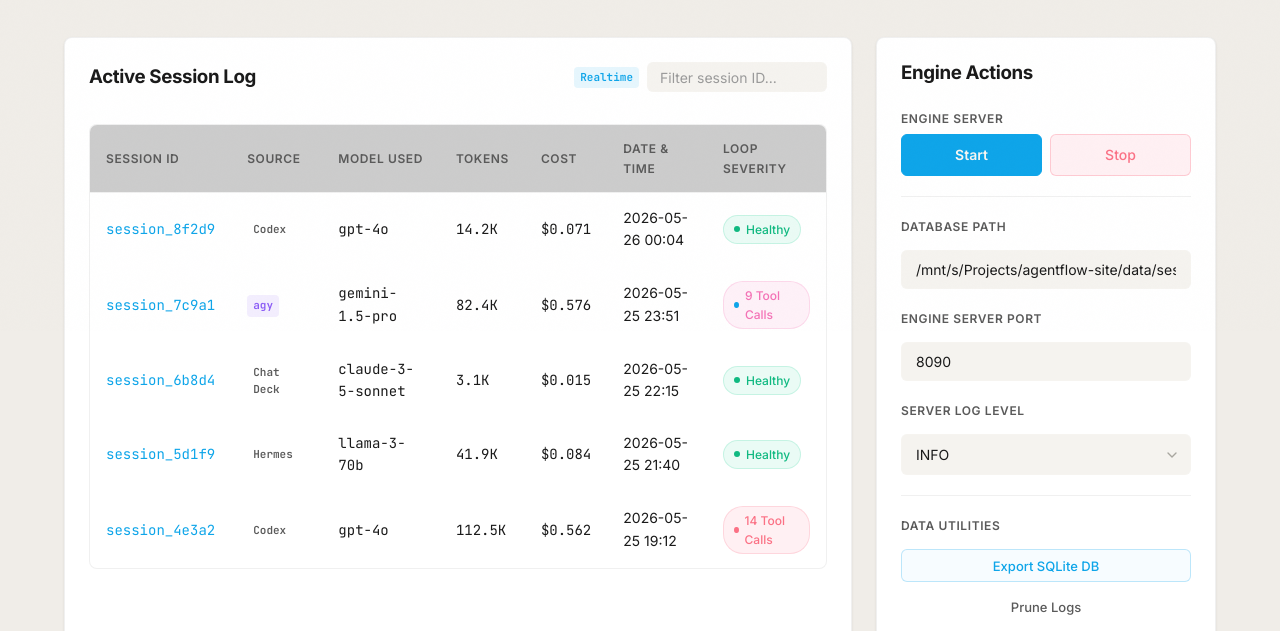
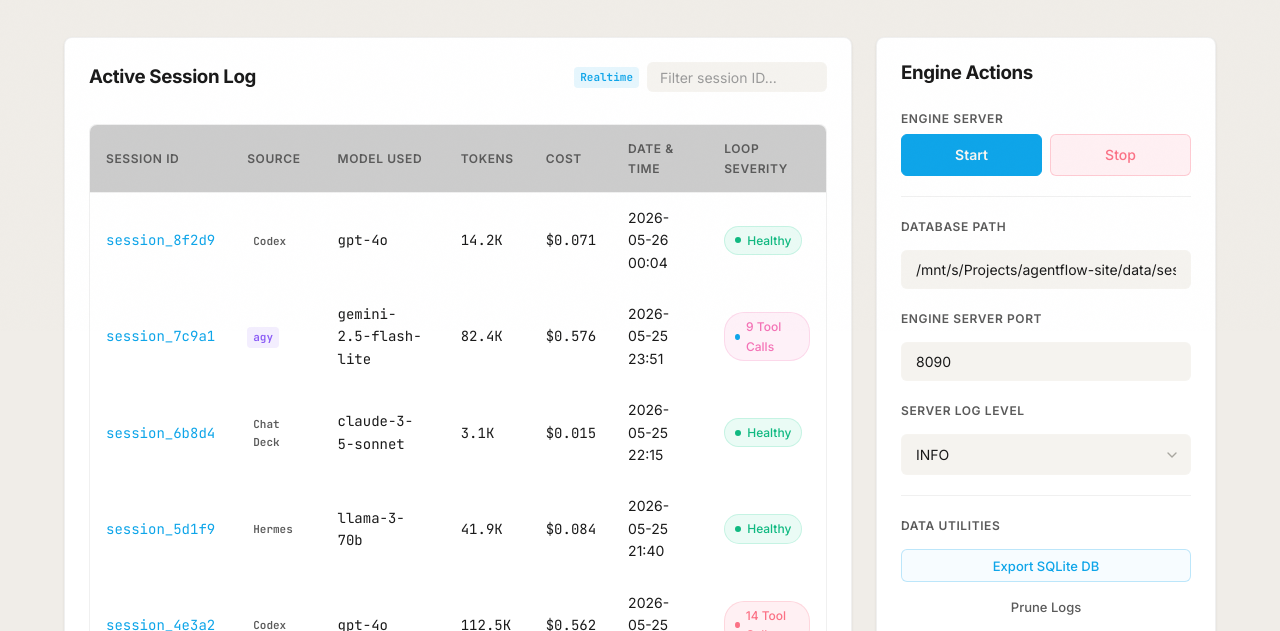
Before and after one commit to kodakwest/agentflow-site, a plain HTML site: page control-plane.html in a window 1280 px wide. Shown: the part 469-1100 px from the top of the page. Drawn offline with Linux system fonts and the light colour scheme.

Commit message:
scrub: gemini-1.5-pro → gemini-2.5-flash-lite in mockup

```diff
--- a/control-plane.html
+++ b/control-plane.html
@@ -227,7 +227,7 @@
                 <tr>
                   <td><a href="#" class="font-mono text-accent" style="text-decoration:none;" onclick="alert('Session session_7c9a1 details...'); return false;">session_7c9a1</a></td>
                   <td><span class="badge badge--tertiary">agy</span></td>
-                  <td class="font-mono">gemini-1.5-pro</td>
+                  <td class="font-mono">gemini-2.5-flash-lite</td>
                   <td class="font-mono">82.4K</td>
                   <td class="font-mono">$0.576</td>
                   <td class="text-muted">2026-05-25 23:51</td>
```
